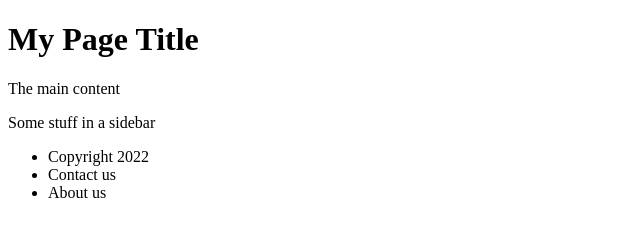
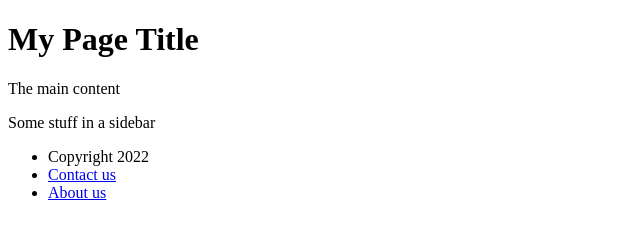
Before and after one commit to aljidy/cohort5isbest, a plain HTML site: page index.html in a window 1280 px wide. Shown: the whole page, without its empty margins (0-640 px from the left). Drawn offline with Linux system fonts and the light colour scheme.

Commit message:
Added links for the footer
pages for links not built yet

```diff
--- a/index.html
+++ b/index.html
@@ -18,8 +18,8 @@
     <div id="footer">
         <ul>
             <li>Copyright 2022</li>
-            <li>Contact us</li>
-            <li>About us</li>
+            <li><a href="/contact">Contact us</a></li>
+            <li><a href="/about">About us</a></li>
         </ul>
     </div>
 </body>
```
